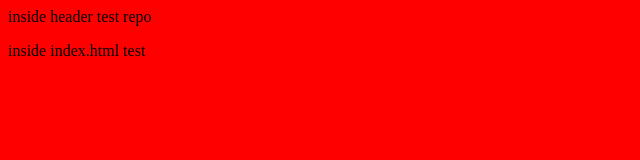
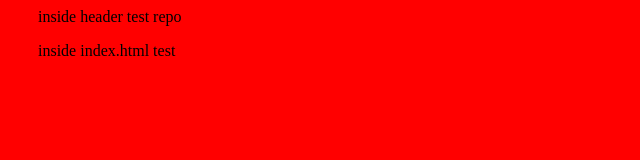
Before and after one commit to masterBaster/test, a plain HTML site: page index.html in a window 1280 px wide. Shown: the whole page, without its empty margins (0-640 px from the left). Drawn offline with Linux system fonts and the light colour scheme.

Commit message:
resolved conflickt

```diff
--- a/style.css
+++ b/style.css
@@ -1,8 +1,5 @@
 body{
     background-color: red;
-<<<<<<< HEAD
     padding-left: 30px;
-=======
     font-size: medium;
->>>>>>> feature-4
 }
```
